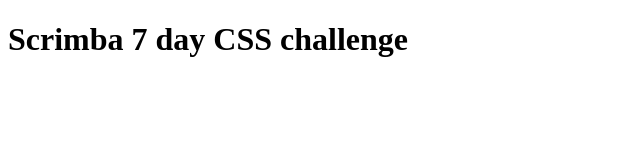
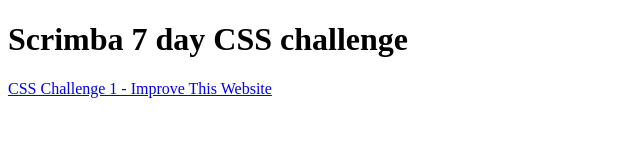
Before and after one commit to abuna1985/scrimba-7-day-css-challenge, a plain HTML site: page index.html in a window 1280 px wide. Shown: the whole page, without its empty margins (0-640 px from the left). Drawn offline with Linux system fonts and the light colour scheme.

Commit message:
Add index.html/README.md for the main repo

```diff
--- a/index.html
+++ b/index.html
@@ -7,5 +7,6 @@
   </head>
   <body>
     <h1>Scrimba 7 day CSS challenge</h1>
+    <a href="day-01/index.html">CSS Challenge 1 - Improve This Website</a>
   </body>
 </html>
```
Also changed, not shown: assets/images/day-01-end.png (added), assets/images/day-01-start.png (added), 1 other file.
